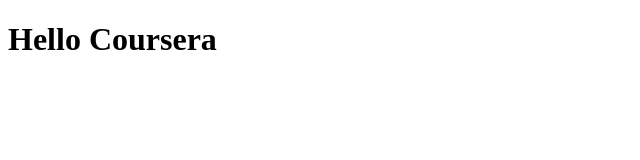
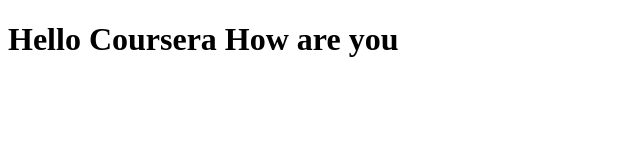
Before and after one commit to Sarvanth-Vedula/coursera-test, a plain HTML site: page site/index.html in a window 1280 px wide. Shown: the whole page, without its empty margins (0-640 px from the left). Drawn offline with Linux system fonts and the light colour scheme.

Commit message:
Update index.html

```diff
--- a/site/index.html
+++ b/site/index.html
@@ -4,6 +4,6 @@
 	<title>Hello Coursera</title>
 </head>
 <body>
-<h1>Hello Coursera</h1>
+<h1>Hello Coursera How are you</h1>
 </body>
 </html>
```
